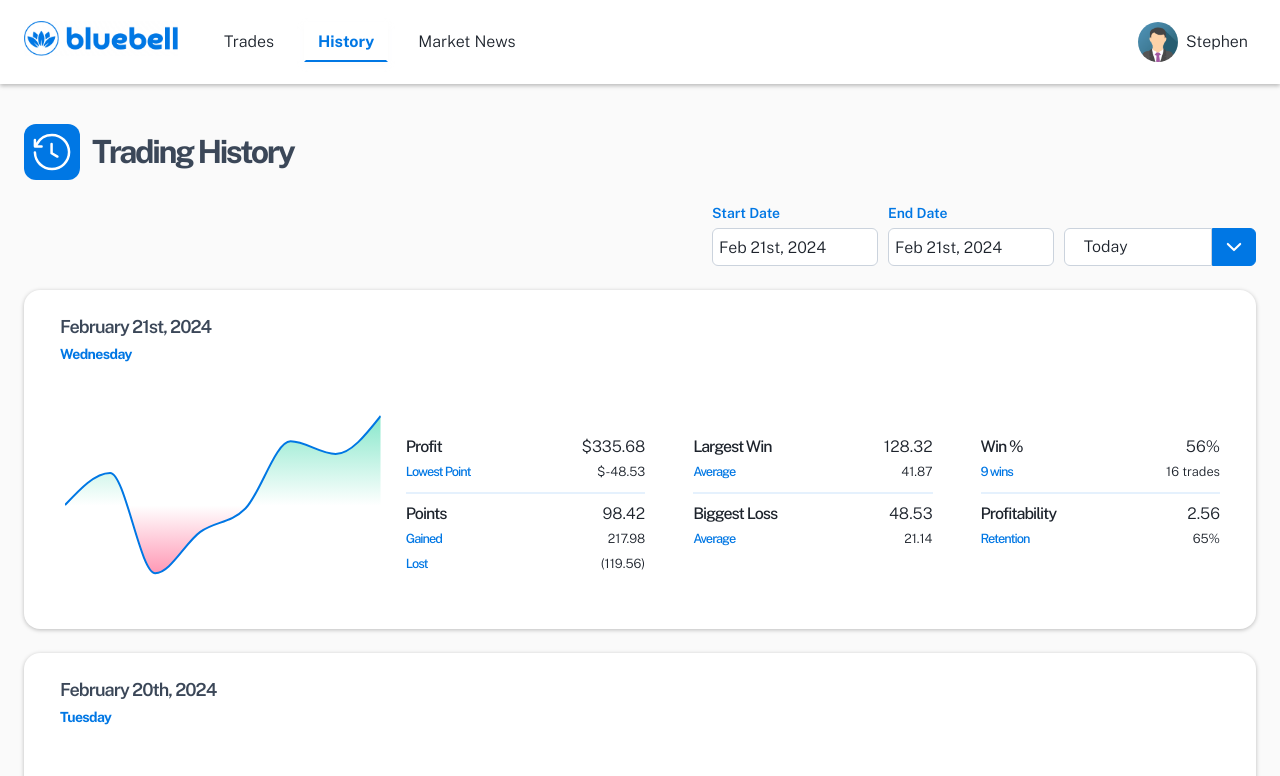
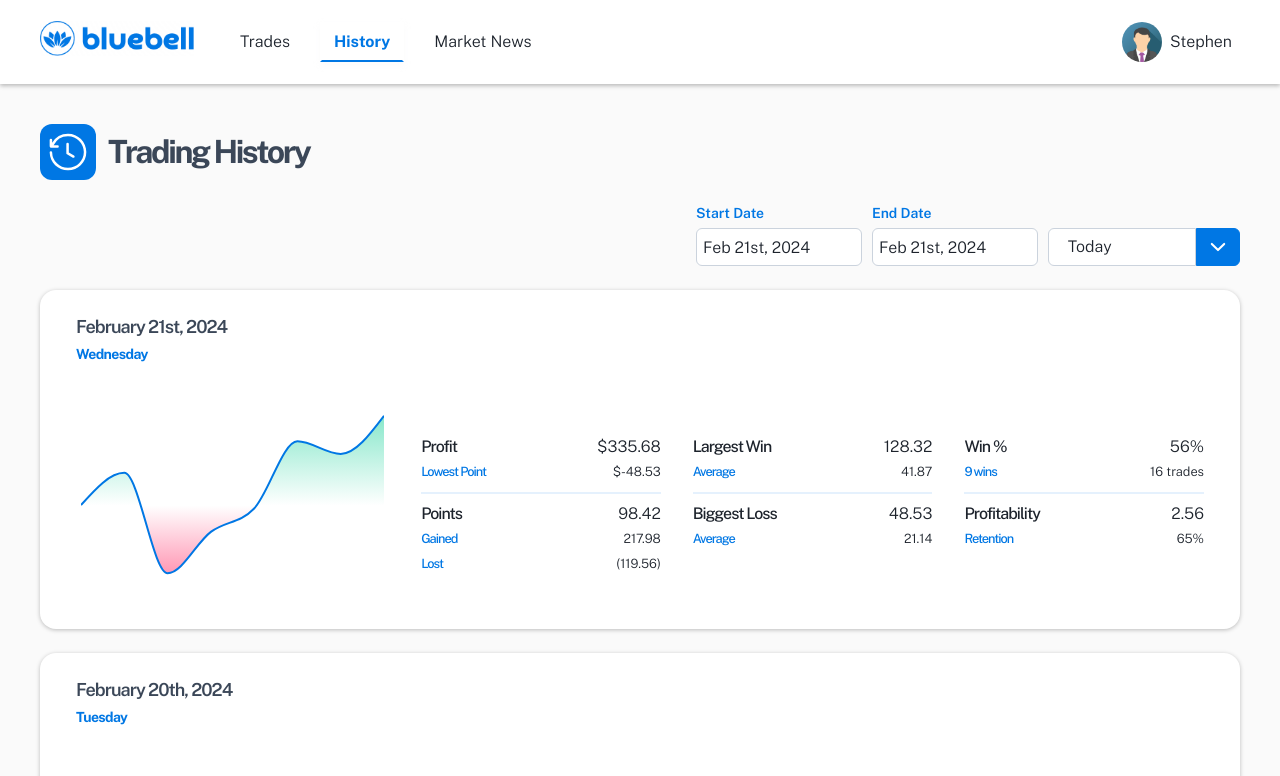
Before and after one commit to sPrizio/bluebell-ui, a Next.js app: page /trading-history in a window 1280 px wide. Shown: the top 776 px of the page. Built offline with nearby package versions, Linux system fonts and the light colour scheme.

Commit message:
minor anna fixes

```diff
--- a/app/components/Trade/History/TradeHistory.module.scss
+++ b/app/components/Trade/History/TradeHistory.module.scss
@@ -13,11 +13,11 @@
 
     @include mq-medium-up {
       &:not(:first-child) {
-        margin-left: 0.625rem;
+        margin-left: 1.0rem;
       }
 
       &:not(:last-child) {
-        margin-right: 0.625rem;
+        margin-right: 1.0rem;
       }
     }
 
--- a/app/components/Trade/History/TradeHistorySummary.module.scss
+++ b/app/components/Trade/History/TradeHistorySummary.module.scss
@@ -18,11 +18,11 @@
 
     @include mq-medium-up {
       &:not(:first-child) {
-        margin-left: 1.5rem;
+        margin-left: 1.0rem;
       }
 
       &:not(:last-child) {
-        margin-right: 1.5rem;
+        margin-right: 1.0rem;
       }
     }
 
--- a/app/dashboard/layout.module.scss
+++ b/app/dashboard/layout.module.scss
@@ -24,11 +24,11 @@
 
     @include mq-medium-up {
       &:not(:first-child) {
-        margin-left: 2rem;
+        margin-left: 1rem;
       }
 
       &:not(:last-child) {
-        margin-right: 2rem;
+        margin-right: 1rem;
       }
     }
 
--- a/app/news/layout.tsx
+++ b/app/news/layout.tsx
@@ -48,7 +48,7 @@ export default function MarketNewsLayout({children}: { children: React.ReactNode
       const res = await fetch(CoreConstants.ApiUrls.News.Fetch, {method: 'POST'})
       if (res.ok) {
         const data = await res.json()
-        if (data.length > 0) {
+        if (data.success) {
           window.location.reload()
         }
       }
--- a/app/variables.module.scss
+++ b/app/variables.module.scss
@@ -67,5 +67,5 @@ $grid-padding: (
         ),
 );
 
-$container-padding: 1.5rem;
-$container-max-width: 90rem;
+$container-padding: 2.5rem;
+$container-max-width: 85rem;
```
